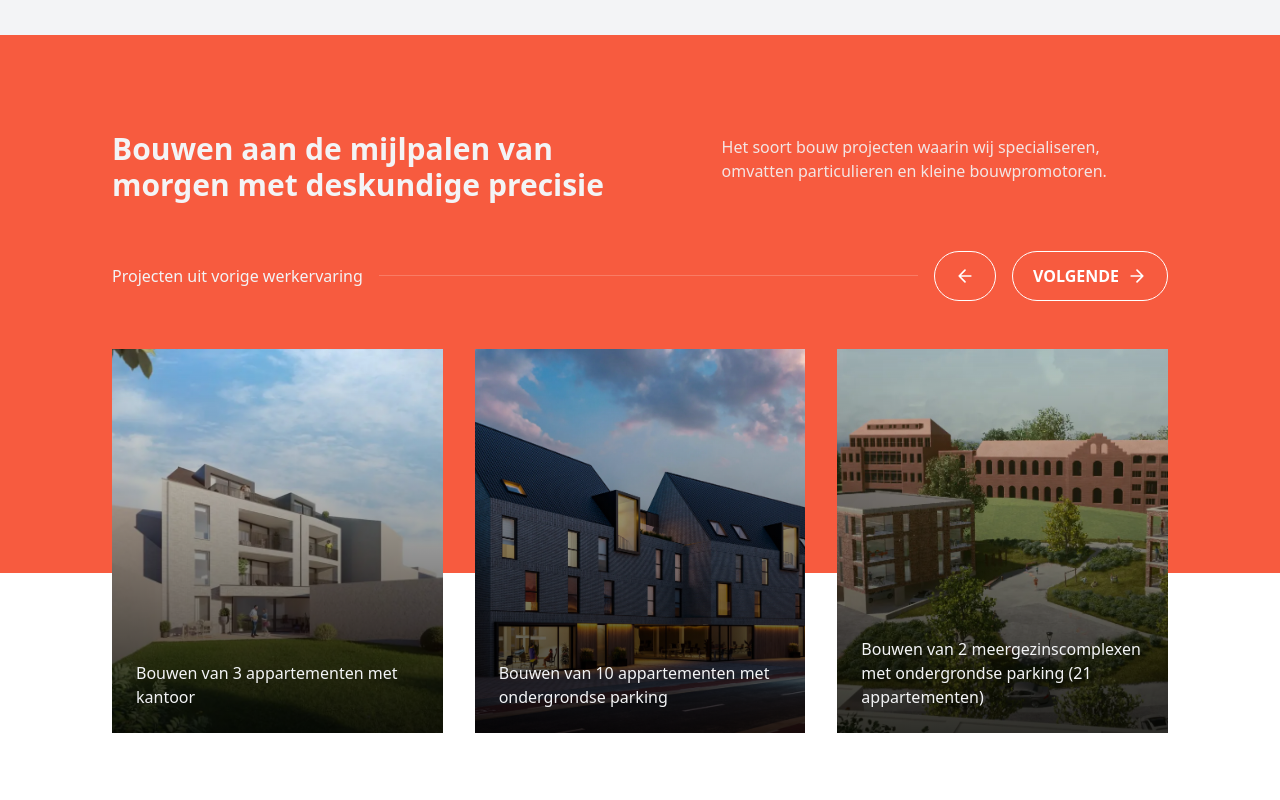
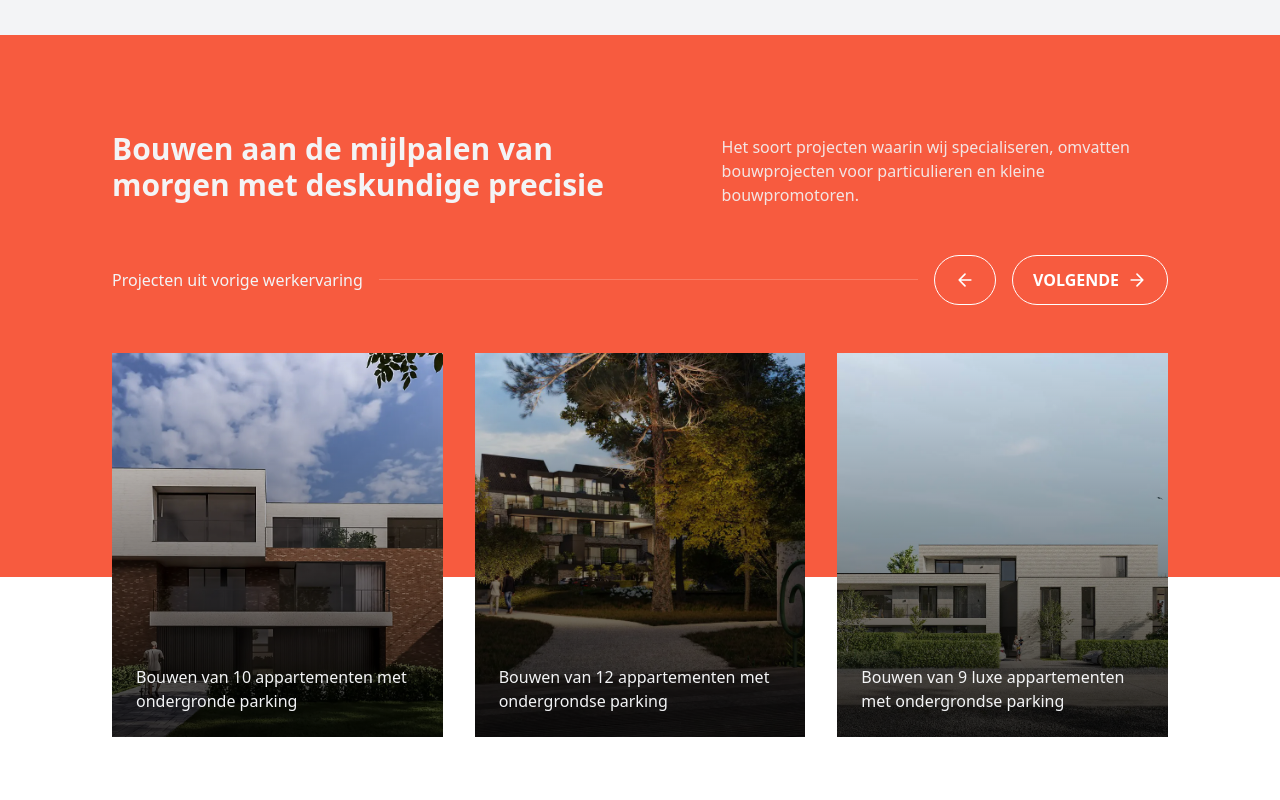
Before and after one commit to deenr/brainbase-reymen, a React (Vite) app: page / in a window 1280 px wide. Shown: the part 1620-2420 px from the top of the page. Built offline with nearby package versions, Linux system fonts and the light colour scheme.

Commit message:
fix: portfolio projects bug

```diff
--- /dev/null
+++ b/src/assets/portfolio-preview.json
@@ -0,0 +1,49 @@
+[
+  {
+    "id": "KEMPENHOF",
+    "projectNaam": "Kempenhuf",
+    "projectOmschrijving": "Bouwen van 10 appartementen met ondergronde parking",
+    "bouwheer": "Luc Colla",
+    "architect": "D&D architecten",
+    "heeftVoorstudie": true,
+    "heeftUitvoeringsplannen": true,
+    "heeftWerfopvolging": true,
+    "heeftRender": true
+  },
+  {
+    "id": "BRUGSTRAAT",
+    "projectNaam": "Brugstraat",
+    "projectOmschrijving": "Bouwen van 12 appartementen met ondergrondse parking",
+    "bouwheer": "Commercia Terra",
+    "architect": "D&D architecten",
+    "heeftUitvoeringsplannen": true,
+    "heeftWerfopvolging": true,
+    "heeftRender": true
+  },
+  {
+    "id": "MIELS",
+    "projectNaam": "MIELS",
+    "projectOmschrijving": "Bouwen van 9 luxe appartementen met ondergrondse parking",
+    "bouwheer": "Glaudis projects",
+    "architect": "Normarchitectuur",
+    "aannemer": "Bouwbedrijf Bloemen",
+    "heeftUitvoeringsplannen": true,
+    "heeftRender": true
+  },
+  {
+    "id": "VANDEWEYER",
+    "projectNaam": "Vandeweyer",
+    "projectOmschrijving": "Bouwen van nieuwbouwwoning",
+    "architect": "Elfi Eerdekens",
+    "heeftUitvoeringsplannen": true,
+    "heeftRender": true
+  },
+  {
+    "id": "BEULS",
+    "projectNaam": "Beuls",
+    "projectOmschrijving": "Bouwen van nieuwbouwvilla",
+    "architect": "ILB",
+    "heeftUitvoeringsplannen": true,
+    "heeftRender": true
+  }
+]
--- a/src/components/Landing/Projects.tsx
+++ b/src/components/Landing/Projects.tsx
@@ -1,5 +1,5 @@
 import { useState } from 'react';
-import portfolio from '../../assets/portfolio.json';
+import portfolio from '../../assets/portfolio-preview.json';
 import { Project } from '@/models/portfolio';
 import { ProjectPreviewMobile } from '../ProjectPreviewMobile';
 import { ProjectPreviewDesktop } from '../ProjectPreviewDesktop';
@@ -7,13 +7,15 @@ import { useBreakpoint } from '@/lib/breakpoints';
 
 export function Projects() {
   const { isLg } = useBreakpoint('lg');
-  const [projects, setProjects] = useState((portfolio as Project[]).splice(0, 5));
+  const [projects, setProjects] = useState(portfolio as Project[]);
 
   return (
     <section className="relative flex flex-col gap-8 md:gap-12 py-16 md:py-24 bg-primair-500 px-4 md:px-12 lg:px-28">
       <div className="flex flex-col gap-4 md:gap-16 md:flex-row">
         <h3 className="md:w-[55%] text-2xl font-semibold text-gray-100 md:text-3xl">Bouwen aan de mijlpalen van morgen met deskundige precisie</h3>
-        <p className="md:w-[45%] text-base text-gray-100 font-light opacity-90 mt-1">Het soort bouw projecten waarin wij specialiseren, omvatten particulieren en kleine bouwpromotoren.</p>
+        <p className="md:w-[45%] text-base text-gray-100 font-light opacity-90 mt-1">
+          Het soort projecten waarin wij specialiseren, omvatten bouwprojecten voor particulieren en kleine bouwpromotoren.
+        </p>
       </div>
       <div className="flex flex-row justify-between items-center gap-4">
         <p className="text-base text-gray-100 sm:text-nowrap">Projecten uit vorige werkervaring</p>
--- a/src/components/NavigationHeader.tsx
+++ b/src/components/NavigationHeader.tsx
@@ -12,20 +12,29 @@ export function NavigationHeader(
     <>
       <header className="flex flex-row gap-4 md:justify-between items-center py-5 px-4 md:px-12 lg:px-28 border-b-[1px] border-gray-100 ">
         <Link className="mr-auto md:mr-0" to={'/'}>
-          <img className="w-32" src={logo} alt="Brainbase logo"></img>
+          <img className="min-w-32 w-32" src={logo} alt="Brainbase logo"></img>
         </Link>
         <nav className="hidden md:block">
           <div className="flex flex-row gap-8">
-            <NavLink className={({ isActive }) => (isActive ? 'text-base font-semibold uppercase text-gray-600' : 'text-base font-semibold uppercase text-gray-400')} to={'/'}>
+            <NavLink className={({ isActive }) => (isActive ? 'text-base font-semibold text-nowrap uppercase text-gray-600' : 'text-base font-semibold text-nowrap uppercase text-gray-400')} to={'/'}>
               Home
             </NavLink>
-            <NavLink className={({ isActive }) => (isActive ? 'text-base font-semibold uppercase text-gray-600' : 'text-base font-semibold uppercase text-gray-400')} to={'diensten'}>
+            <NavLink
+              className={({ isActive }) => (isActive ? 'text-base font-semibold text-nowrap uppercase text-gray-600' : 'text-base font-semibold text-nowrap uppercase text-gray-400')}
+              to={'diensten'}
+            >
               Diensten
             </NavLink>
-            <NavLink className={({ isActive }) => (isActive ? 'text-base font-semibold uppercase text-gray-600' : 'text-base font-semibold uppercase text-gray-400')} to={'portfolio'}>
+            <NavLink
+              className={({ isActive }) => (isActive ? 'text-base font-semibold text-nowrap uppercase text-gray-600' : 'text-base font-semibold text-nowrap uppercase text-gray-400')}
+              to={'portfolio'}
+            >
               Portfolio
             </NavLink>
-            <NavLink className={({ isActive }) => (isActive ? 'text-base font-semibold uppercase text-gray-600' : 'text-base font-semibold uppercase text-gray-400')} to={'over-ons'}>
+            <NavLink
+              className={({ isActive }) => (isActive ? 'text-base font-semibold text-nowrap uppercase text-gray-600' : 'text-base font-semibold text-nowrap uppercase text-gray-400')}
+              to={'over-ons'}
+            >
               Over ons
             </NavLink>
           </div>
@@ -33,7 +42,7 @@ export function NavigationHeader(
         <Link to={'/contact'}>
           <button
             aria-label="contacteer ons"
-            className="flex bg-primair-500 hover:bg-primair-600 text-white font-bold py-2 px-3 md:py-3 md:px-5 rounded-full items-center text-sm md:text-base font-semibold uppercase"
+            className="flex bg-primair-500 hover:bg-primair-600 text-white font-bold py-2 px-3 lg:py-3 lg:px-5 rounded-full items-center text-sm md:text-base text-nowrap	font-semibold uppercase"
           >
             Contacteer ons
             <svg className="w-[20px] h-[20px] ml-2 hidden lg:block" fill="none" viewBox="0 0 24 24" stroke="currentColor">
--- a/src/pages/Portfolio.tsx
+++ b/src/pages/Portfolio.tsx
@@ -4,10 +4,15 @@ import { Project } from '@/models/portfolio';
 import { useBreakpoint } from '@/lib/breakpoints';
 import { ProjectPreviewDesktop } from '@/components/ProjectPreviewDesktop';
 import background from '../assets/portfolio.webp';
+import { useState } from 'react';
 
 export function Portfolio() {
+  console.log(portfolio);
+  const [allProjects] = useState<Project[]>((portfolio as Project[]).filter((project) => project.heeftRender));
   const { isLg } = useBreakpoint('lg');
-  const allProjects = (portfolio as Project[]).filter((project) => project.heeftRender);
+  console.log(allProjects);
+
+  console.log(isLg);
 
   return (
     <>
```
